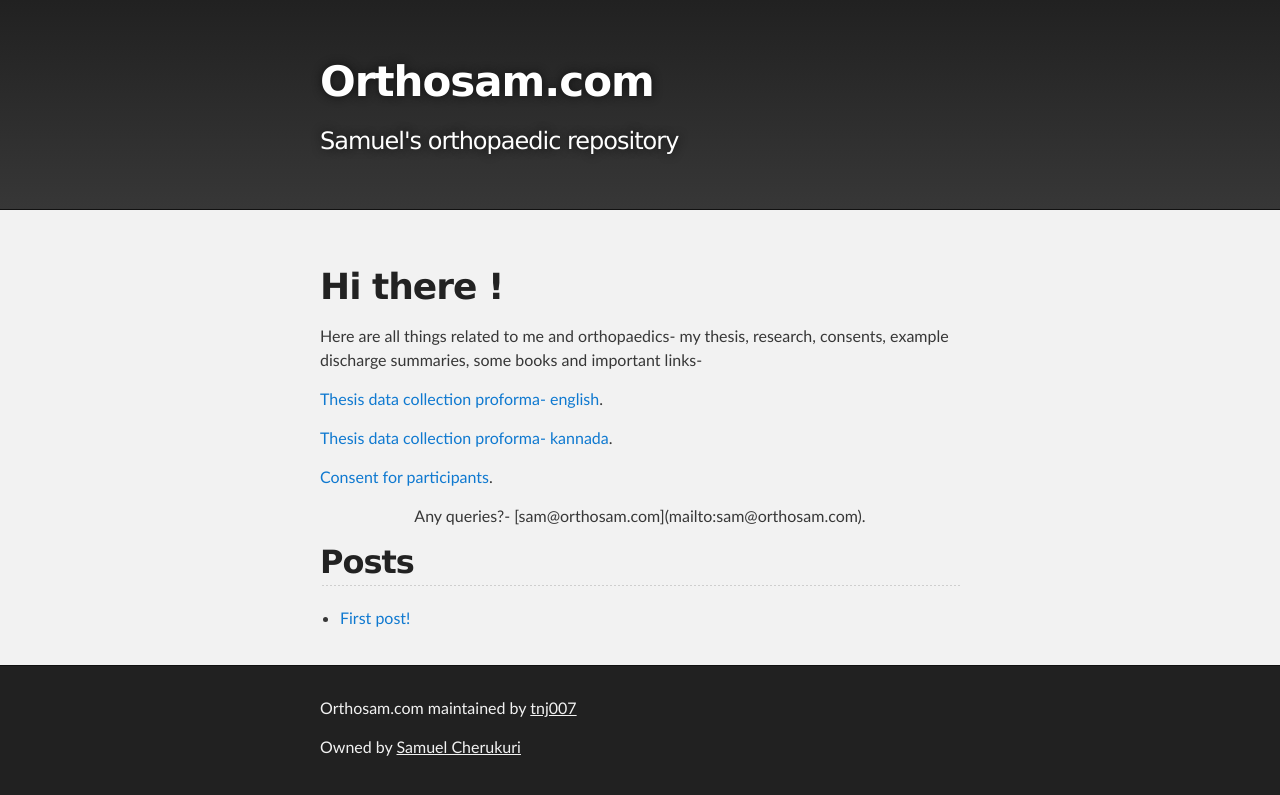
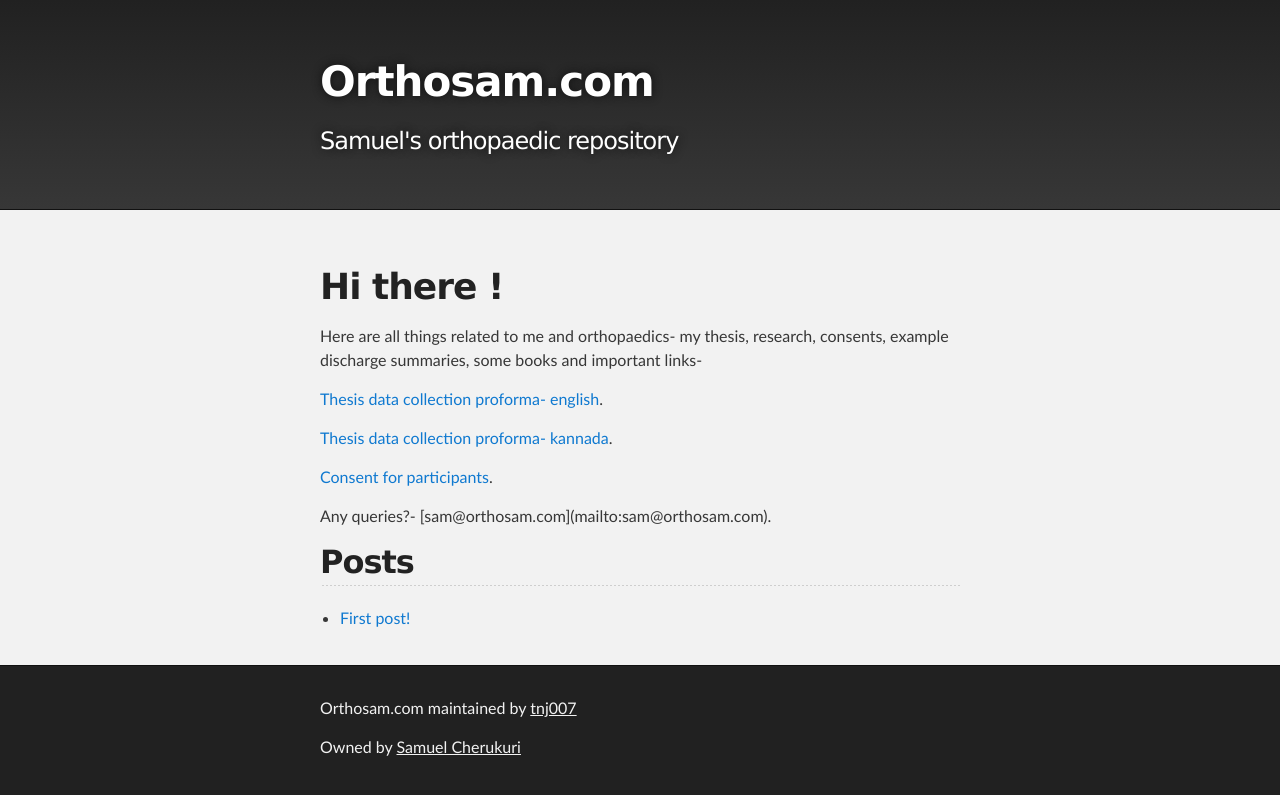
Before and after one commit to tnj007/samuel, a Jekyll site: the page built from index.md, in a window 1280 px wide. Shown: the top 795 px of the page. Built offline with Jekyll 4.4.1, drawn with Linux system fonts in a browser that asks for light colours; our own code applies the rules of GitHub Pages for plain Markdown files.

```diff
--- a/index.md
+++ b/index.md
@@ -13,7 +13,7 @@ Here are all things related to me and orthopaedics- my thesis, research, consent
 
 [Consent for participants](https://docs.google.com/document/d/1wH9lNs_hkwAxh84Fg9TO1vAMfPbuvat3nRPKsgdGNbk/edit).
 
-<center>Any queries?- [sam@orthosam.com](mailto:sam@orthosam.com).</center>
+<centre> Any queries?- [sam@orthosam.com](mailto:sam@orthosam.com).</centre>
 
 
 ## Posts
```
